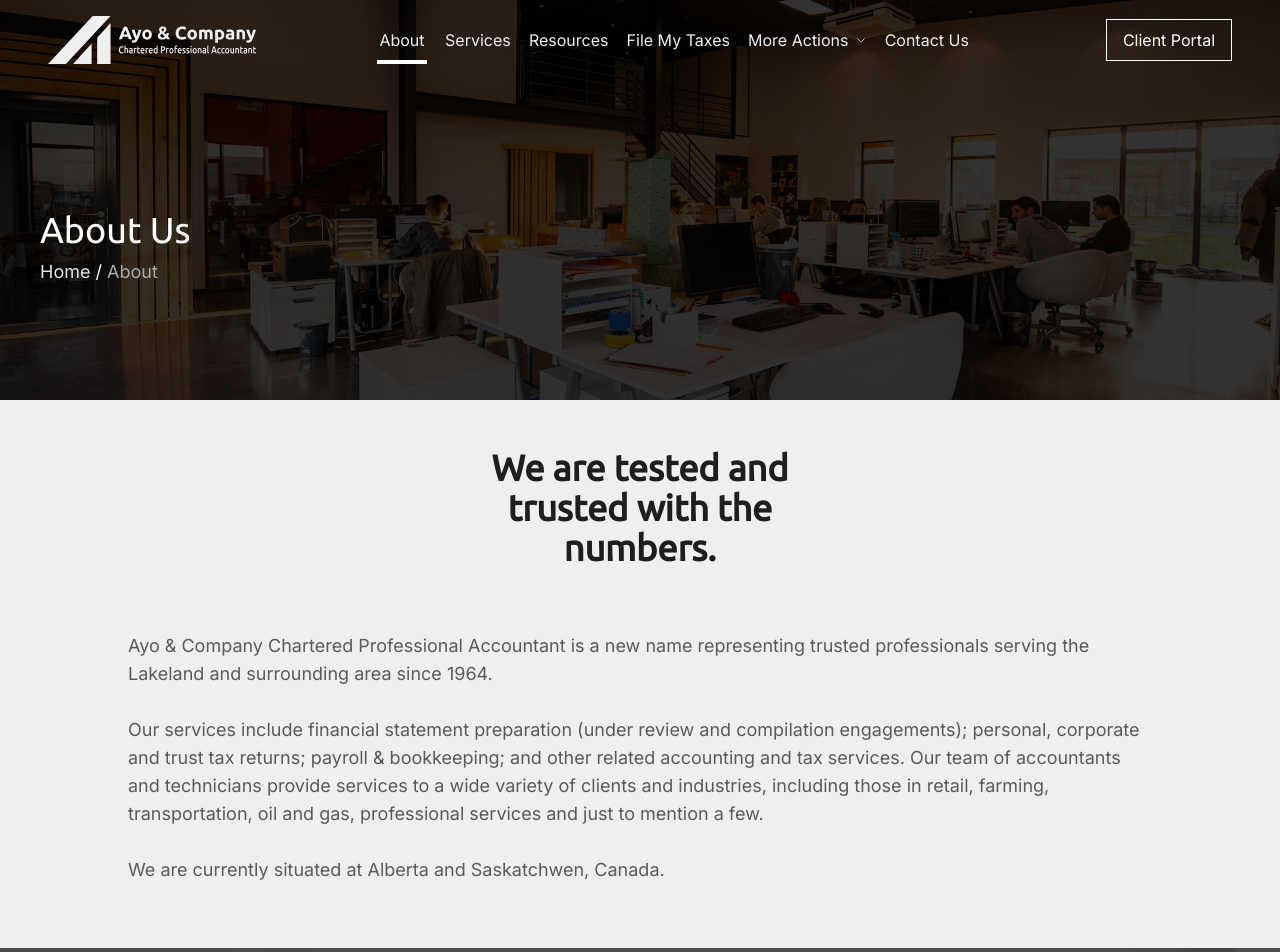
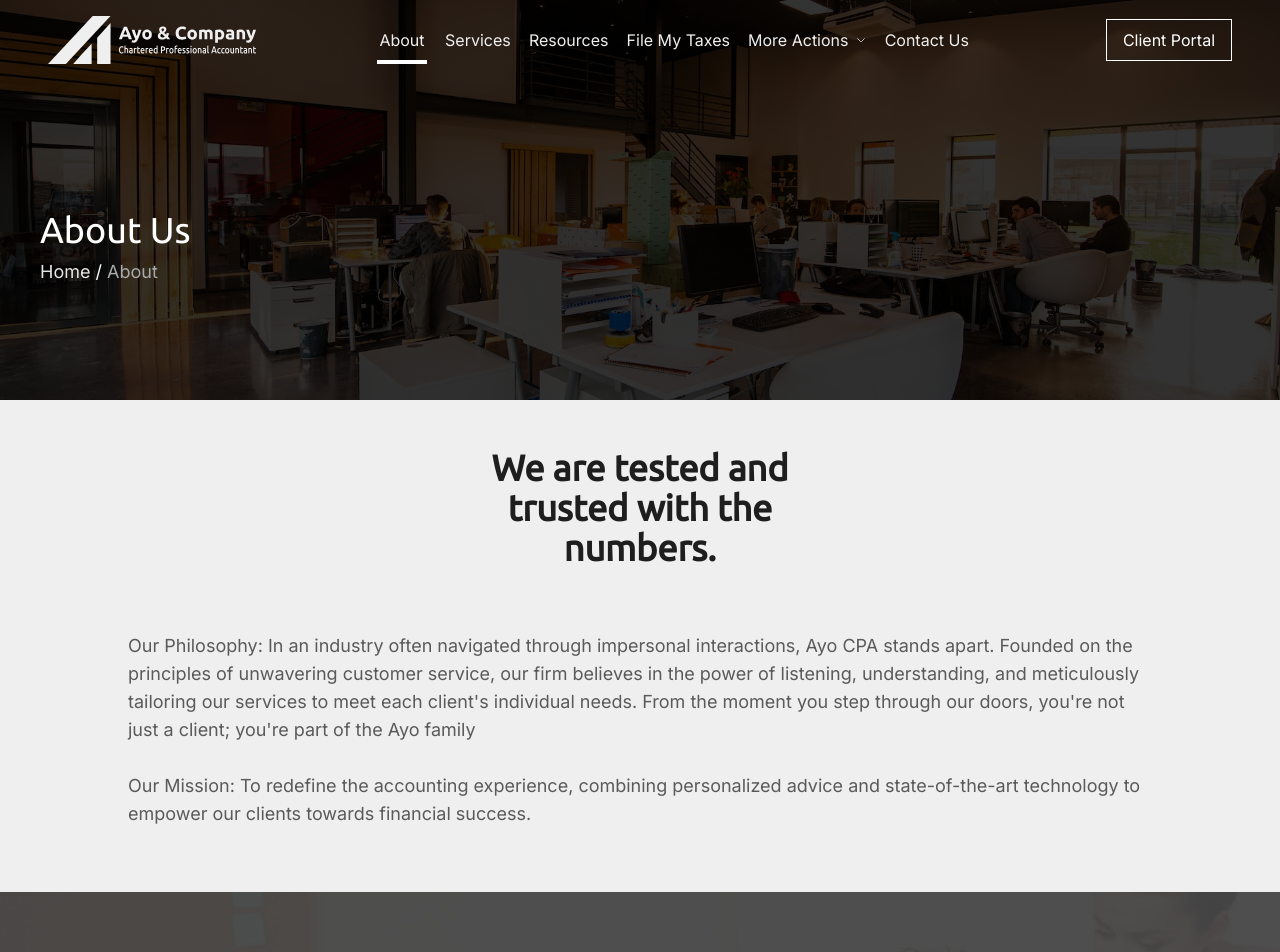
Before and after one commit to AyoCpa/Ayo-cpa-new, a Next.js app: page /about in a window 1280 px wide. Shown: the top 952 px of the page. Built offline with nearby package versions, Linux system fonts and the light colour scheme.

Commit message:
couple of fixes

```diff
--- a/pages/about.tsx
+++ b/pages/about.tsx
@@ -24,17 +24,18 @@ function about() {
 
         <div className="mt-16 w-[90%] lg:w-4/5 mx-auto text-[#5A5A5A]">
           <span className={`${inter.variable} font-inter lg:text-lg text-sm`}>
-            Ayo & Company Chartered Professional Accountant is a new name
-            representing trusted professionals serving the Lakeland and
-            surrounding area since 1964. <br /> <br /> Our services include
-            financial statement preparation (under review and compilation
-            engagements); personal, corporate and trust tax returns; payroll &
-            bookkeeping; and other related accounting and tax services. Our team
-            of accountants and technicians provide services to a wide variety of
-            clients and industries, including those in retail, farming,
-            transportation, oil and gas, professional services and just to
-            mention a few. <br /> <br /> We are currently situated at Alberta
-            and Saskatchwen, Canada.
+            Our Philosophy: In an industry often navigated through impersonal
+            interactions, Ayo CPA stands apart. Founded on the principles of
+            unwavering customer service, our firm believes in the power of
+            listening, understanding, and meticulously tailoring our services to
+            meet each client's individual needs. From the moment you step
+            through our doors, you're not just a client; you're part of the Ayo
+            family
+            <br />
+            <br />
+            Our Mission: To redefine the accounting experience, combining
+            personalized advice and state-of-the-art technology to empower our
+            clients towards financial success.
           </span>
         </div>
       </section>
--- a/pages/index.tsx
+++ b/pages/index.tsx
@@ -46,14 +46,14 @@ export default function Home() {
             <div
               className={`${ubuntu.variable} font-medium text-2xl  font-ubuntu text-center lg:text-5xl lg:leading-tight `}
             >
-              New name, same faces, same team you&apos;ve always trusted.
+              Where Every Number Tells Your Story
             </div>
             <div
               className={`${inter.variable} font-inter text-base lg:text-xl text-center mt-5 w-full lg:w-4/5  m-auto`}
             >
-              Ayo & Company Chartered Professional Accountant is a new name
-              representing trusted professionals serving the Lakeland and
-              surrounding area since 1964...
+              At Ayo CPA, we see beyond the numbers. Experience personalized
+              accounting services tailored to your unique goals, powered by the
+              latest technology.
             </div>
 
             <div className="mt-10 ">
@@ -151,7 +151,7 @@ export default function Home() {
 
       <ServiceFlash />
 
-      <div className={styles.flashDetails}>
+      {/* <div className={styles.flashDetails}>
         <div
           className={`text-xl lg:text-5xl w-full lg:w-1/2 mx-auto text-center lg:leading-snug ${ubuntu.variable} font-ubuntu`}
         >
@@ -162,7 +162,7 @@ export default function Home() {
         <div className="mt-10">
           <ButtonWithIcon text="Try it now" dark={true} url="" />
         </div>
-      </div>
+      </div> */}
 
       <Footer />
     </div>
```
